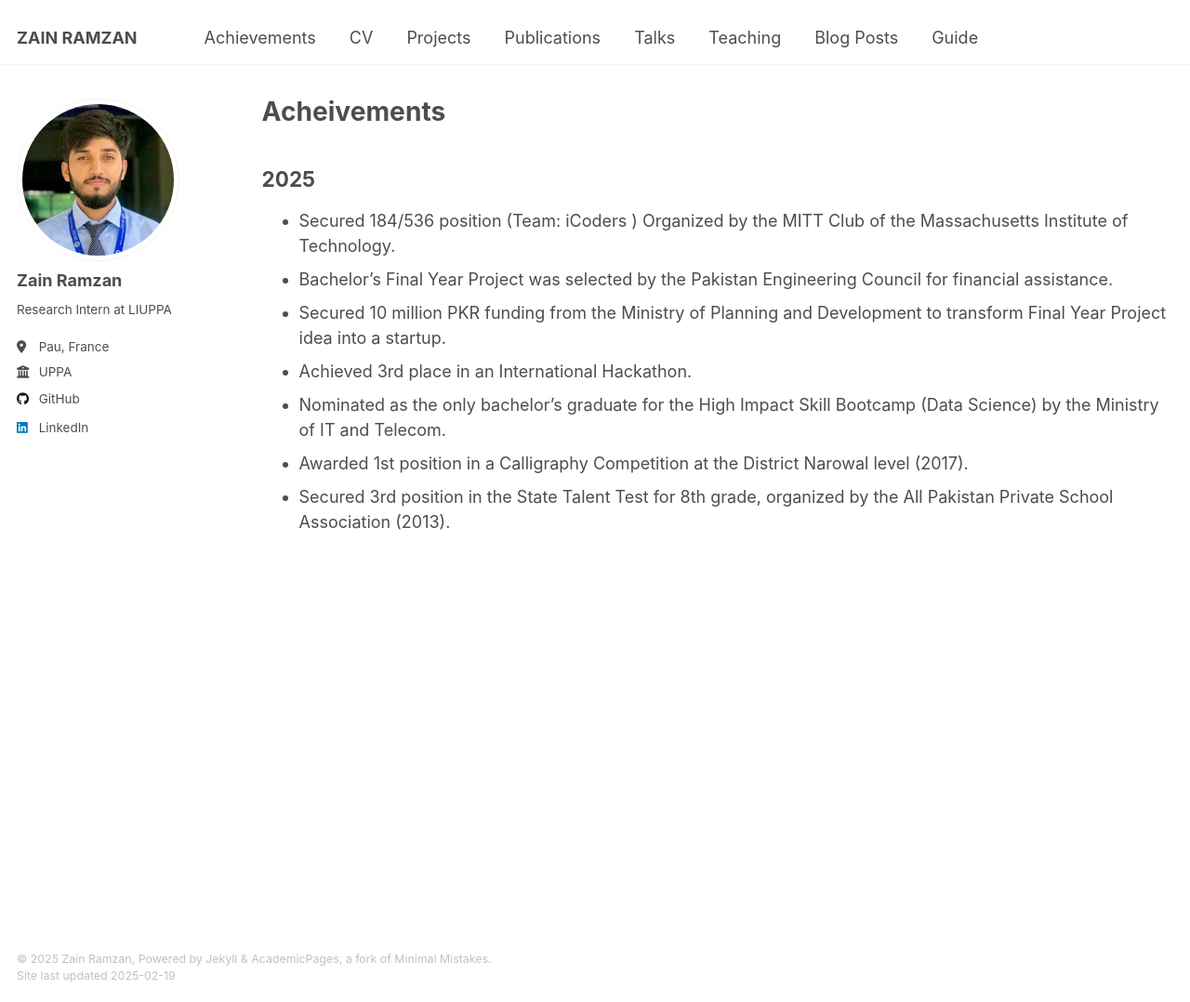
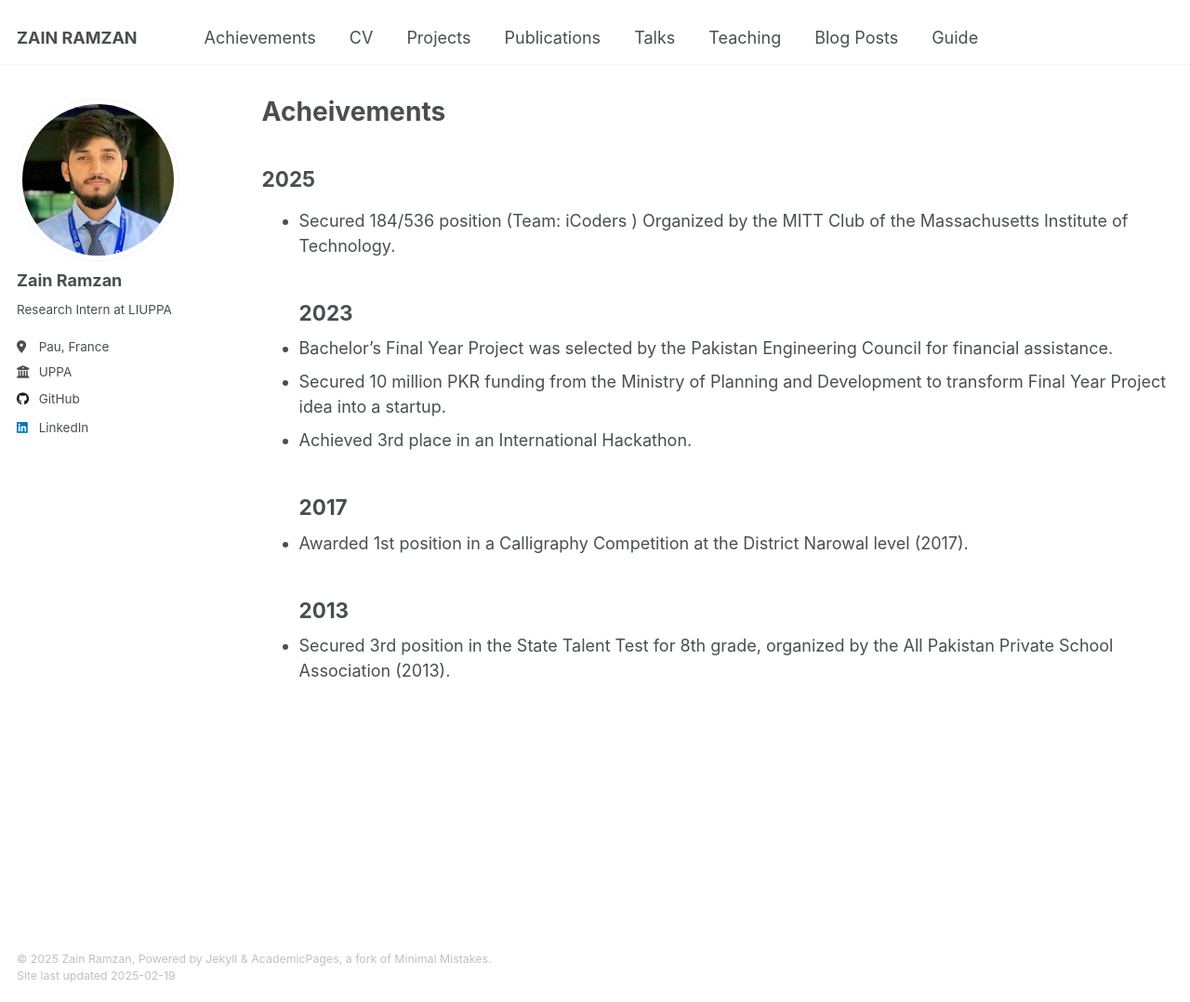
Before and after one commit to zain-ramzan/zain-ramzan.github.io, a Jekyll site: the page built from _pages/achievements.md, in a window 1280 px wide and 1078 px high. Shown: the whole window at 93% size. Built offline with Jekyll 4.4.1, drawn with Linux system fonts in a browser that asks for light colours.

Commit message:
Update achievements.md

```diff
--- a/_pages/achievements.md
+++ b/_pages/achievements.md
@@ -7,9 +7,11 @@ author_profile: true
 
 ## 2025
 * Secured 184/536 position (Team: iCoders ) Organized by the MITT Club of the Massachusetts Institute of Technology.
+## 2023
 * Bachelor’s Final Year Project was selected by the Pakistan Engineering Council for financial assistance.
 * Secured 10 million PKR funding from the Ministry of Planning and Development to transform Final Year Project idea into a startup.
 * Achieved 3rd place in an International Hackathon.
-* Nominated as the only bachelor’s graduate for the High Impact Skill Bootcamp (Data Science) by the Ministry of IT and Telecom.
+## 2017
 * Awarded 1st position in a Calligraphy Competition at the District Narowal level (2017).
+## 2013
 * Secured 3rd position in the State Talent Test for 8th grade, organized by the All Pakistan Private School Association (2013).
```
